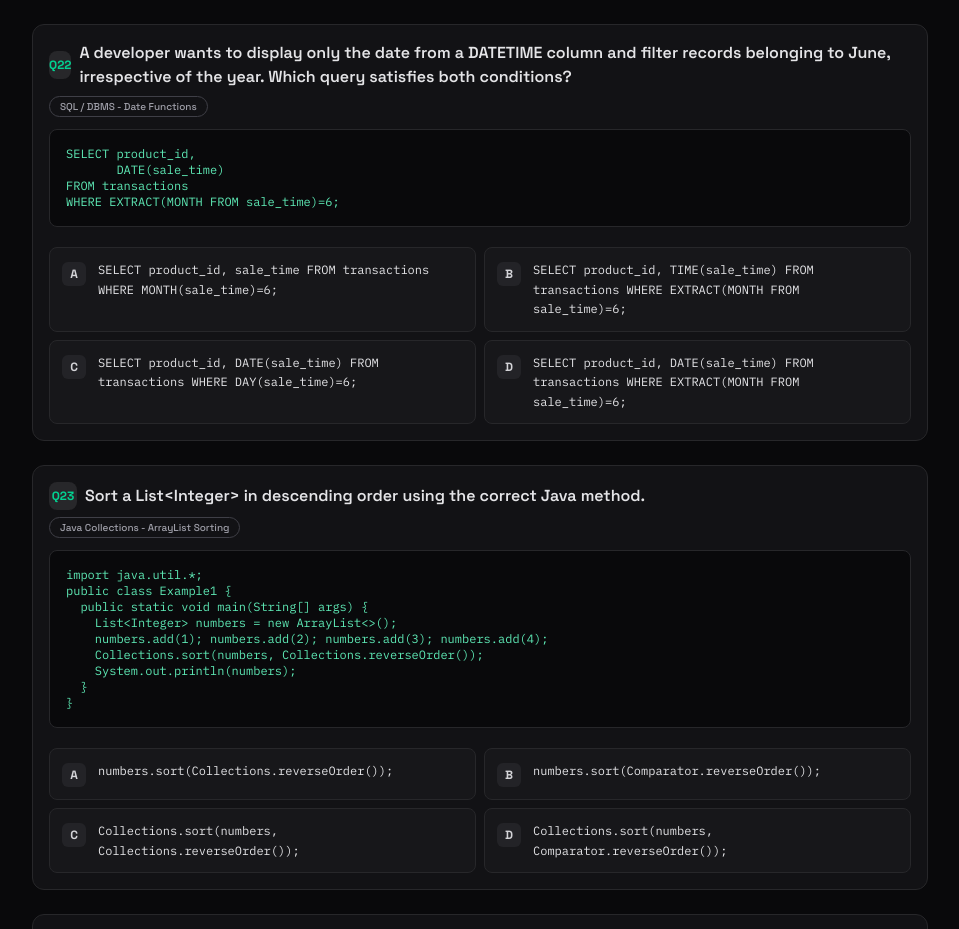
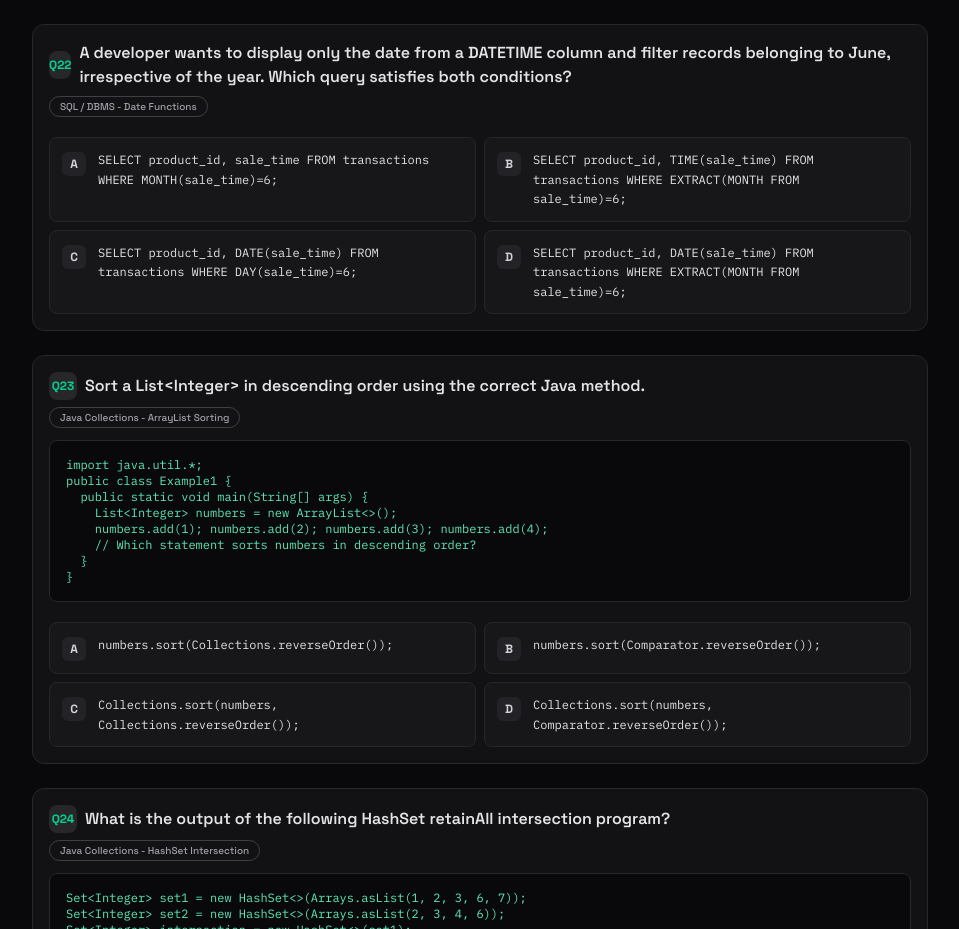
Before and after one commit to hostelconnect05-hue/practice, a Next.js app: page /technical-skills in a window 1280 px wide. Shown: the part 8344-9273 px from the top of the page, without its empty margins (160-1119 px from the left). Built offline with nearby package versions, Linux system fonts and the light colour scheme.

Commit message:
Fix Question 22 (SQL DATETIME & June filter) so correct answer query is not revealed in codeSnippet

```diff
--- a/src/data/technical-questions.ts
+++ b/src/data/technical-questions.ts
@@ -408,10 +408,6 @@ FORMAT(2499.56789,2);`,
     id: 23,
     topic: "SQL / DBMS - Date Functions",
     question: "A developer wants to display only the date from a DATETIME column and filter records belonging to June, irrespective of the year. Which query satisfies both conditions?",
-    codeSnippet: `SELECT product_id,
-       DATE(sale_time)
-FROM transactions
-WHERE EXTRACT(MONTH FROM sale_time)=6;`,
     options: [
       { key: "A", text: "SELECT product_id, sale_time FROM transactions WHERE MONTH(sale_time)=6;" },
       { key: "B", text: "SELECT product_id, TIME(sale_time) FROM transactions WHERE EXTRACT(MONTH FROM sale_time)=6;" },
@@ -430,8 +426,7 @@ public class Example1 {
   public static void main(String[] args) {
     List<Integer> numbers = new ArrayList<>();
     numbers.add(1); numbers.add(2); numbers.add(3); numbers.add(4);
-    Collections.sort(numbers, Collections.reverseOrder());
-    System.out.println(numbers);
+    // Which statement sorts numbers in descending order?
   }
 }`,
     options: [
```
